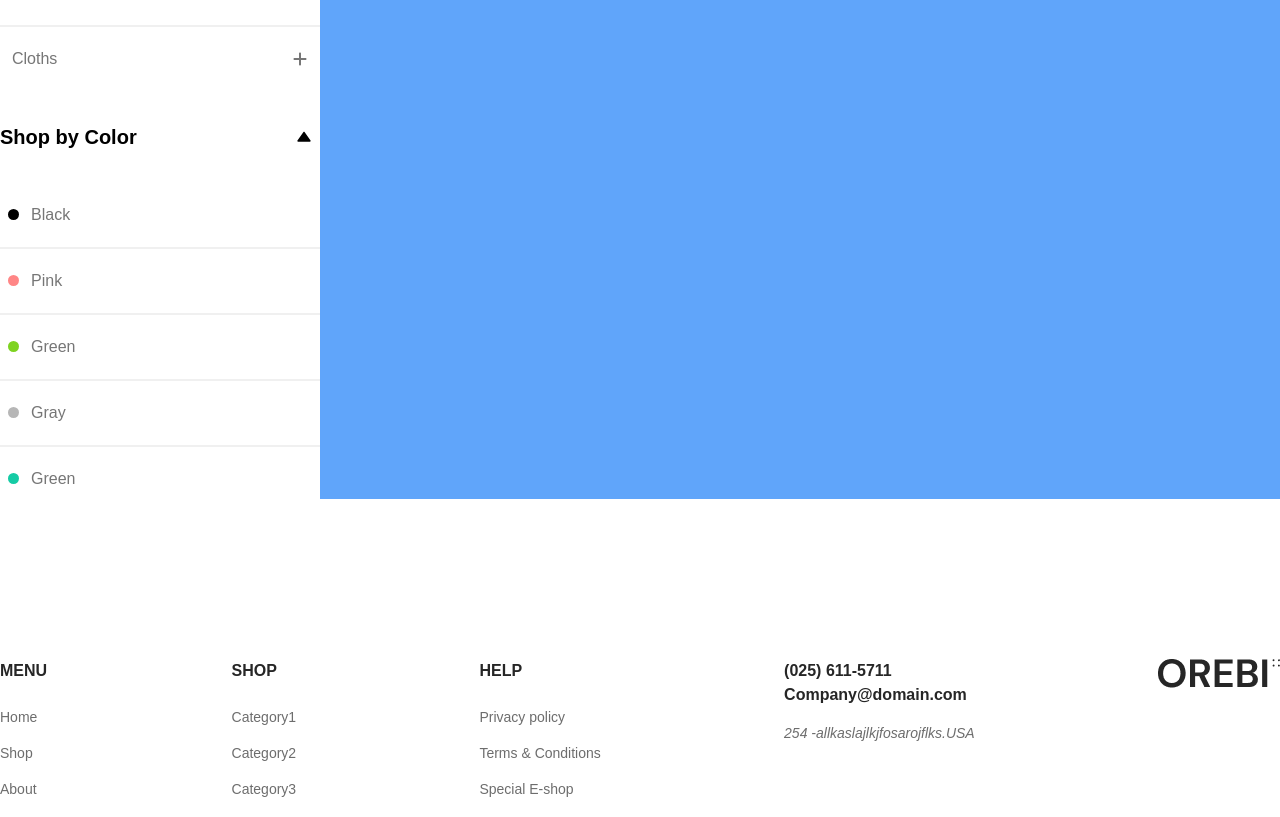
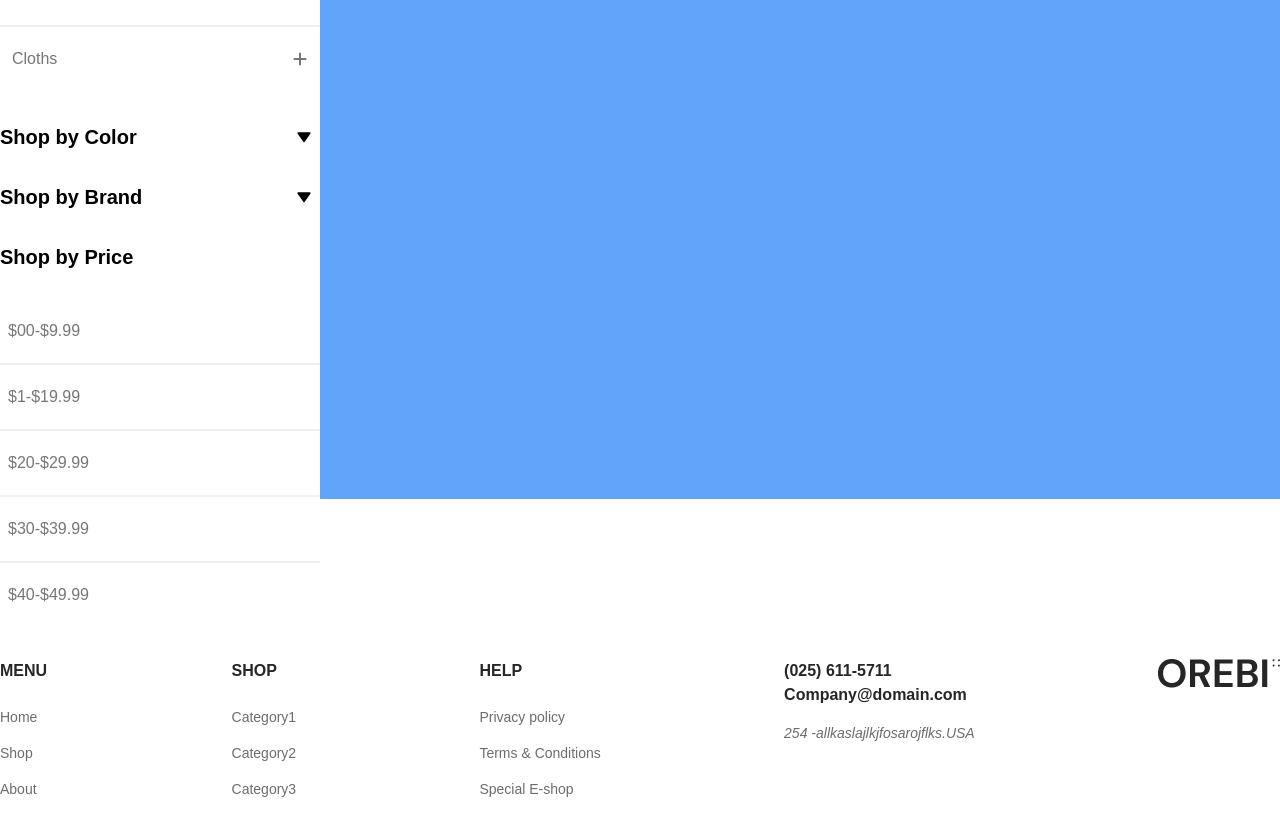
Before and after one commit to seydurrahman/FDR-2303-e-commerce, a React (Vite) app: page /shop in a window 1280 px wide. Shown: the part 764-1581 px from the top of the page. Built offline with nearby package versions, Linux system fonts and the light colour scheme.

Commit message:
Shop by price done

```diff
--- a/Data/Data.js
+++ b/Data/Data.js
@@ -121,3 +121,19 @@ export const shopByColor =[
     {id:1, colorCode:"#b6b6b6", title:"Gray"},
     {id:1, colorCode:"#15cba5", title:"Green"},
 ]
+
+export const shopByBrand =[
+    {id:1, title:"Apex"},
+    {id:1, title:"Apple"},
+    {id:1, title:"Samsung"},
+    {id:1, title:"HP"},
+    {id:1, title:"Hewlet"},
+]
+
+export const shopByPrice =[
+    {id:1, title:"$00-$9.99"},
+    {id:1, title:"$1-$19.99"},
+    {id:1, title:"$20-$29.99"},
+    {id:1, title:"$30-$39.99"},
+    {id:1, title:"$40-$49.99"},
+]
--- a/src/Component/CommonComponent/ShofLeftItem/ShopByColor.jsx
+++ b/src/Component/CommonComponent/ShofLeftItem/ShopByColor.jsx
@@ -1,25 +1,37 @@
-import React from 'react'
-import { BiSolidUpArrow } from 'react-icons/bi'
+import React, { useState } from 'react'
+import { BiSolidUpArrow, BiSolidDownArrow } from 'react-icons/bi'
 import Flex from '../Flex'
 
-const ShopByColor = ({shopLeftTitle, shopCategoryItem}) => {
-    console.log(shopCategoryItem);
+const ShopByColor = ({shopLeftTitle, shopCategoryItem,color,dropDownIs,dropDownExpandIs}) => {
+    const [shopColorShow, setshopColorShow]=useState(dropDownExpandIs)
+    const handleColor = ()=>{
+        setshopColorShow(!shopColorShow)
+    }
+console.log(shopColorShow);
   return (
     <div className='mt-8'>
-       <div className='mb-8'>
+       <div className='mb-7 cursor-pointer' onClick={handleColor}>
        <Flex className={"justify-between items-center"}>
             <h1 className=' font-DMsans font-bold text-xl'>{shopLeftTitle ? shopLeftTitle :"Title missing"}</h1>
-            <BiSolidUpArrow className='mr-2'/>
+            {dropDownIs && (
+                <div>
+            {shopColorShow ?<BiSolidUpArrow className='mr-2'/>:<BiSolidDownArrow className='mr-2'/> }
+            </div>
+            )}
+
         </Flex>
        </div>
-
-        <div  className='divide-y-2 divide-solid divide-[#f0f0f0]'>
+            {shopColorShow && (
+                <div  className='divide-y-2 divide-solid divide-[#f0f0f0]'>
             {shopCategoryItem?.map((item)=>(
                 <div className='px-2 py-5'>
                     <Flex className={"items-center gap-x-3"}>
-                    <div className='w-[11px] h-[11px] rounded-full bg-red-400'
-                    style={{backgroundColor:`${item.colorCode}`}}
-                    ></div>
+                        {color && (
+                            <div className='w-[11px] h-[11px] rounded-full bg-red-400'
+                            style={{backgroundColor:`${item.colorCode}`}}
+                            ></div>
+                        )}
+
                 <h2 className='text-secondary_font_color font-DMsans font-normal text-base '>
                     {item.title}
                 </h2>
@@ -28,6 +40,8 @@ const ShopByColor = ({shopLeftTitle, shopCategoryItem}) => {
             )) }
 
         </div>
+            )}
+
     </div>
   )
 }
--- a/src/Component/ShopComponent/ShopLeft/ShopLeft.jsx
+++ b/src/Component/ShopComponent/ShopLeft/ShopLeft.jsx
@@ -1,5 +1,5 @@
 import React from 'react'
-import {categories, shopByColor} from "../../../../Data/Data.js"
+import {categories, shopByColor,shopByBrand,shopByPrice} from "../../../../Data/Data.js"
 import ShopCategories from '../../CommonComponent/ShofLeftItem/ShopCategories'
 import ShopByColor from '../../CommonComponent/ShofLeftItem/ShopByColor.jsx'
 
@@ -7,7 +7,12 @@ const ShopLeft = ({className}) => {
   return (
     <div className={className}>
       <ShopCategories categoriesData = {categories?categories:[]} shopLeftTitle="Shop by Category"/>
-      <ShopByColor shopLeftTitle={"Shop by Color"} shopCategoryItem={shopByColor ? shopByColor: "Title missing"}/>
+      <ShopByColor shopLeftTitle={"Shop by Color"} shopCategoryItem={shopByColor ? shopByColor: "Title missing"}
+      color={true} dropDownIs={true} dropDownExpandIs={false}/>
+      <ShopByColor shopLeftTitle={"Shop by Brand"} shopCategoryItem={shopByBrand ? shopByBrand: "Title missing"}
+      color={false} dropDownIs={true} dropDownExpandIs={false}/>
+      <ShopByColor shopLeftTitle={"Shop by Price"} shopCategoryItem={shopByPrice ? shopByPrice: "Title missing"}
+      color={false} dropDownIs={false} dropDownExpandIs={true}/>
     </div>
   )
 }
```
